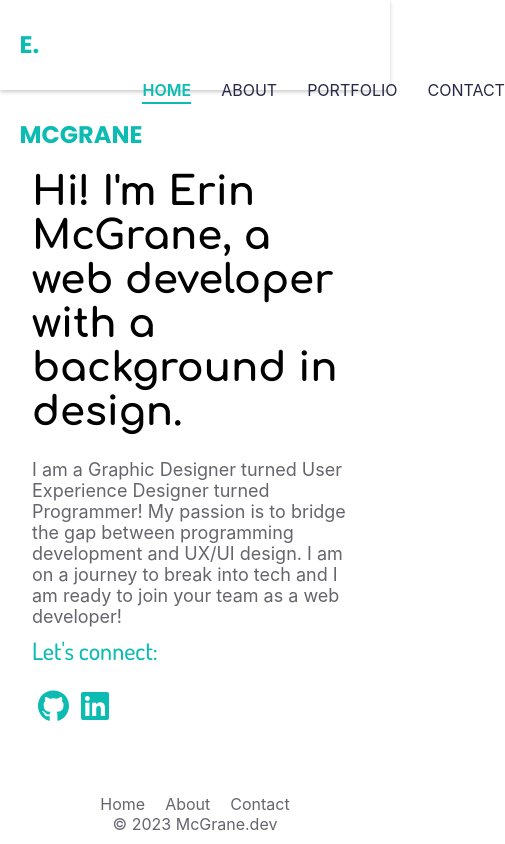
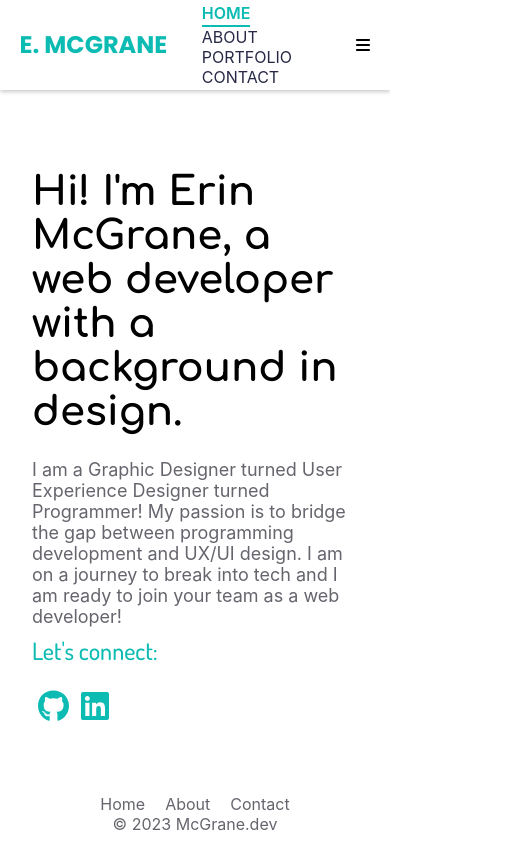
Before and after one commit to mcgrane18482/react-portfolio-site, a React (Create React App) app in the folder react-app/: page / in a window 390 px wide. Shown: the whole page, 505 px wide, since content can reach past the window. Built offline with nearby package versions, Linux system fonts and the light colour scheme.

Commit message:
started creating mobile menu bar

```diff
--- a/react-app/src/components/Header/header.scss
+++ b/react-app/src/components/Header/header.scss
@@ -43,16 +43,21 @@ header{
     color:var(--accent-color);
 }
 
-.nav-btn{
-  padding: 5px;
-  cursor: pointer;
-  background: none;
-  border: none;
-  visibility: hidden;
+#mobile{
+  display:none;
 }
 
-@media only screen and (max-width: 980px){
-  .nav-btn {
-    visibility: visibile;
+@media only screen and (max-width: 769px){
+  .navbar {
+    display: flex;
+    flex-direction: column;
+    align-items: flex-start;
+    justify-content: flex-start;
+
+  }li {
+    margin-bottom: 20px;
+  }
+  #mobile{
+    display: block;
   }
 }
--- a/react-app/src/components/Header/index.jsx
+++ b/react-app/src/components/Header/index.jsx
@@ -1,4 +1,5 @@
 import { NavLink } from 'react-router-dom';
+import { useState } from 'react';
 import './header.scss';
 
 import { FontAwesomeIcon } from '@fortawesome/react-fontawesome';
@@ -6,13 +7,19 @@ import { faBars, faTimes } from '@fortawesome/free-solid-svg-icons';
 
 const Header = () => {
 
+    const [menuIcon, setMenuIcon] = useState(false);
+
+    const toggleMenu = async e => {
+        setMenuIcon(!menuIcon);
+    };
+
     return (
         <header>
             <div className="header-content">
                 <div className="logo">E. MCGRANE</div>
 
 
-                <nav>
+                <nav className="navbar">
                     <NavLink to="/">HOME</NavLink>
                     <NavLink to="/about">ABOUT</NavLink>
                     <NavLink to="/portfolio">PORTFOLIO</NavLink>
@@ -20,6 +27,10 @@ const Header = () => {
 
                 </nav>
 
+                <div id="mobile">
+                    <FontAwesomeIcon id="menu-icon" onClick={toggleMenu} icon={menuIcon ? faTimes : faBars} />
+                </div>
+
             </div>
         </header>
     )
```
Also changed, not shown: 1 other file (tests, documents, lock files or other folders).
